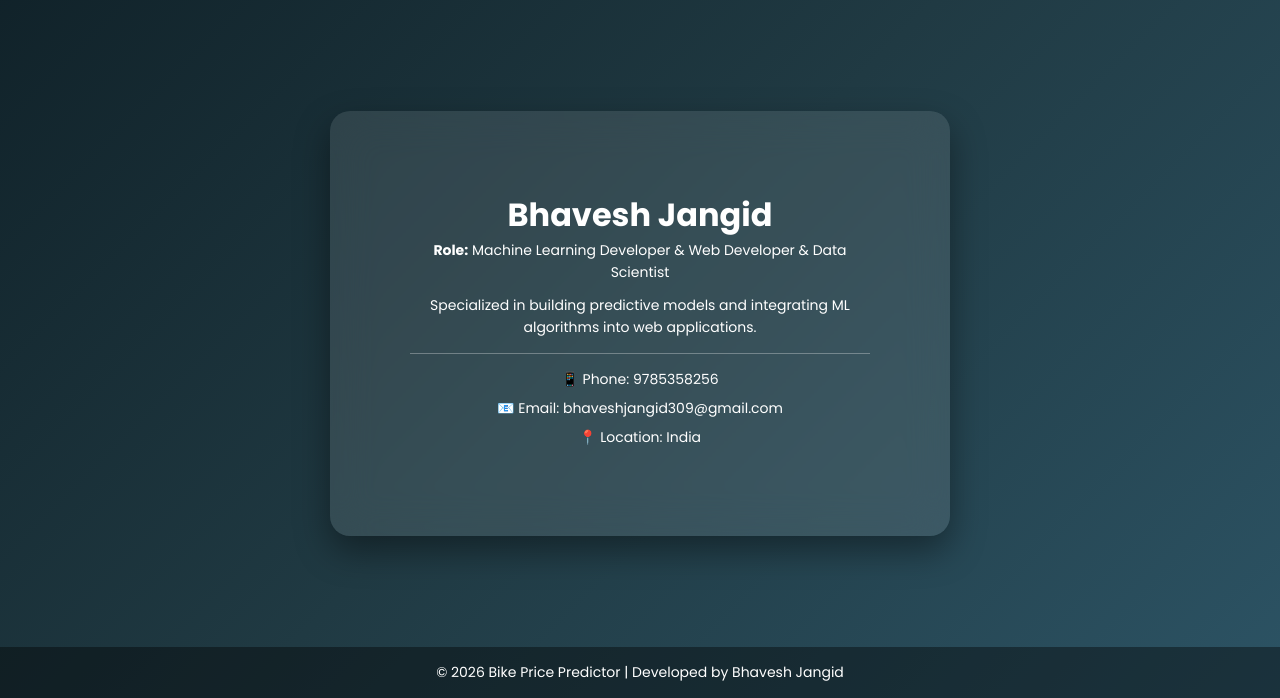
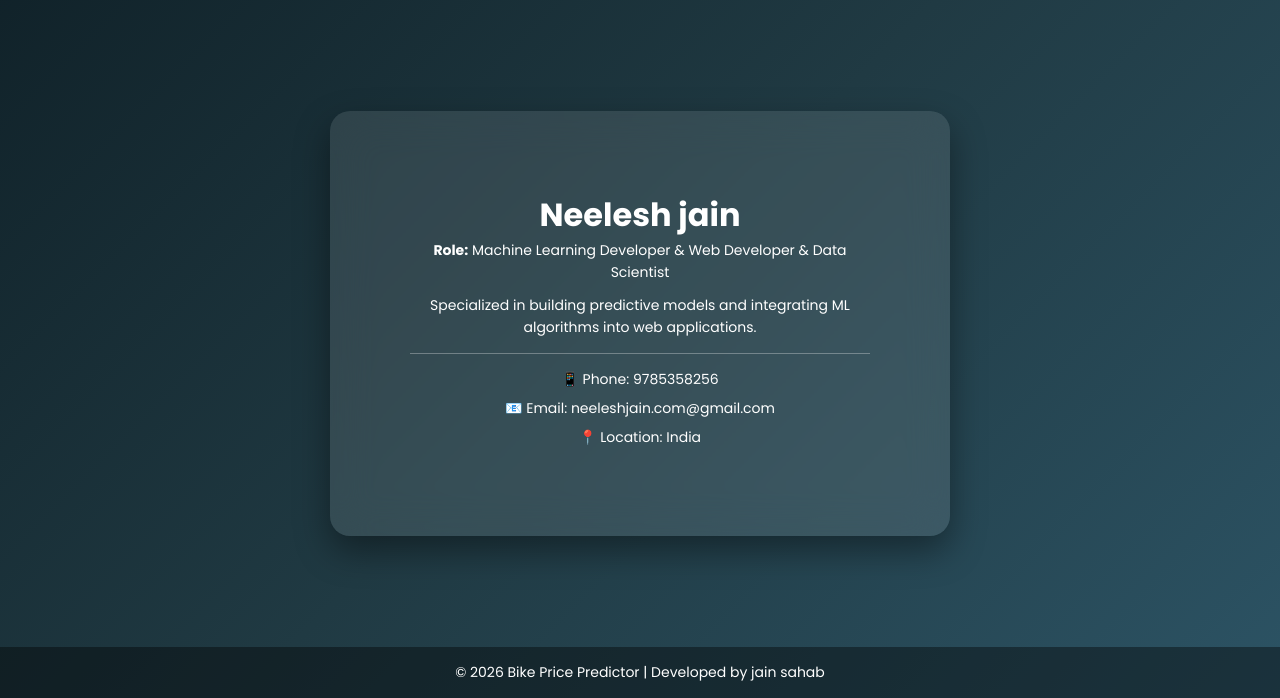
Before and after one commit to neeleshjain28/OLD-BIKE-PRICE-PREDICTOR, a Flask app: page /contact in a window 1280 px wide. Shown: the part 102-800 px from the top of the page. Run offline with Flask 3, Linux system fonts and the light colour scheme; parts of the project's set-up code (start-up, migrations or seed data) failed here and were passed over.

Commit message:
first commit

```diff
--- a/requirements.txt
+++ b/requirements.txt
@@ -4,3 +4,4 @@ matplotlib
 scikit-learn
 seaborn
 flask
+tensorflow
--- a/templates/contact.html
+++ b/templates/contact.html
@@ -99,7 +99,7 @@ footer{
 
     <!-- Bhavesh Jangid -->
     <div class="card">
-        <h1>Bhavesh Jangid</h1>
+        <h1>Neelesh jain</h1>
         <p><strong>Role:</strong> Machine Learning Developer & Web Developer & Data Scientist</p>
         <p>
         Specialized in building predictive models and integrating
@@ -108,7 +108,7 @@ footer{
 
         <div class="contact-info">
             <span>📱 Phone: 9785358256</span>
-            <span>📧 Email: bhaveshjangid309@gmail.com</span>
+            <span>📧 Email: neeleshjain.com@gmail.com</span>
             <span>📍 Location: India</span>
         </div>
     </div>
@@ -118,7 +118,7 @@ footer{
 </div>
 
 <footer>
-    © 2026 Bike Price Predictor | Developed by Bhavesh Jangid
+    © 2026 Bike Price Predictor | Developed by jain sahab
 </footer>
 
 </body>
```
